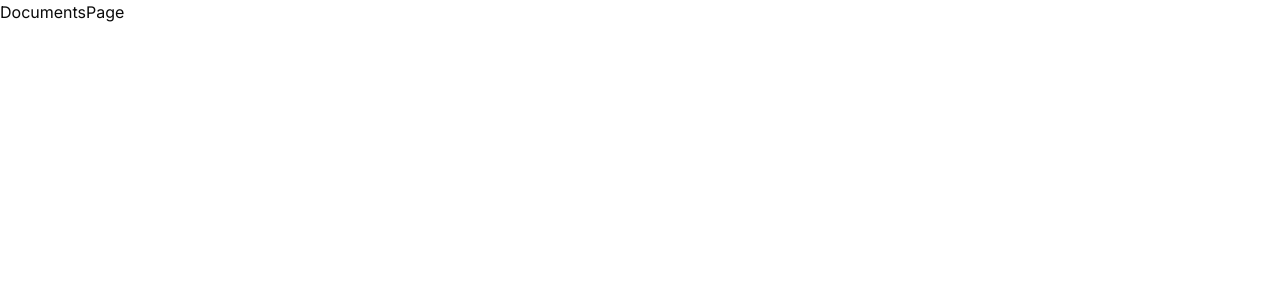
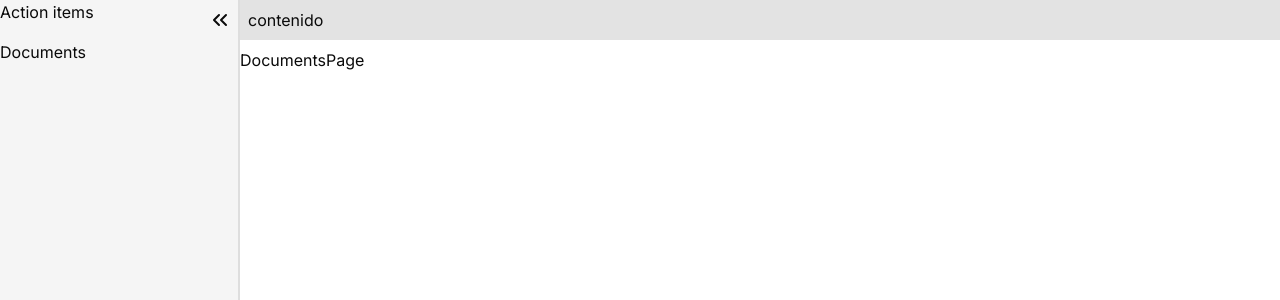
Before and after one commit to ProjectXfire/notion-clone, a Next.js app: page /documents in a window 1280 px wide. Shown: the top 300 px of the page. Built offline with nearby package versions, Linux system fonts and the light colour scheme; no server answers.

Commit message:
add: sidebar & navbar ui

```diff
--- a/app/(workspace)/(routes)/documents/page.tsx
+++ b/app/(workspace)/(routes)/documents/page.tsx
@@ -1,4 +1,8 @@
+// import { auth } from '@clerk/nextjs';
+
 function DocumentsPage(): JSX.Element {
-  return <div>DocumentsPage</div>;
+  // const { userId } = auth();
+
+  return <div className='mt-12'>DocumentsPage</div>;
 }
 export default DocumentsPage;
--- /dev/null
+++ b/app/(workspace)/_components/Navigation/Navigation.module.css
@@ -0,0 +1,86 @@
+.navigation {
+  width: 240px;
+  height: 100%;
+  display: flex;
+  flex-direction: column;
+  position: relative;
+  background-color: hsl(var(--secondary));
+  z-index: 51;
+  box-sizing: border-box;
+  overflow-y: auto;
+}
+
+.navigation--mobile {
+  width: 0;
+}
+
+.navigation--reseting {
+  transition: all ease-in-out 300ms;
+}
+
+.navigation__close {
+  width: 1.5rem;
+  height: 1.5rem;
+  position: absolute;
+  top: 0.5rem;
+  right: 0.5rem;
+  border-radius: 0.5rem;
+  opacity: 0;
+  transition: opacity 300ms;
+}
+
+.navigation__close--mobile {
+  opacity: 1;
+}
+
+.navigation__close:hover {
+  background-color: rgb(223, 223, 223);
+}
+
+.navigation__resize {
+  width: 2px;
+  height: 100%;
+  position: absolute;
+  right: 0;
+  opacity: 0;
+  background-color: hsl(var(--primary) / 0.1);
+  transition: opacity 300ms;
+  cursor: ew-resize;
+}
+
+.navigation:hover .navigation__close,
+.navigation:hover .navigation__resize {
+  opacity: 1;
+}
+
+.navbar {
+  width: calc(100% - 240px);
+  padding: 0.5rem 0.5rem;
+  position: absolute;
+  top: 0;
+  left: 240px;
+  z-index: 51;
+  background-color: rgb(227, 227, 227);
+  overflow: hidden;
+}
+
+.navbar--mobile {
+  width: 100%;
+  left: 0;
+}
+
+.navbar--reseting {
+  transition: all 300ms ease-in-out;
+}
+
+.navbar__content {
+  width: 100%;
+  background-color: transparent;
+}
+
+.navbar__content-open {
+  width: 1.5rem;
+  height: 1.5rem;
+  color: hsl(var(--muted-foreground));
+  cursor: pointer;
+}
--- /dev/null
+++ b/app/(workspace)/_components/Navigation/Navigation.tsx
@@ -0,0 +1,73 @@
+'use client';
+
+import { ChevronsLeft, MenuIcon } from 'lucide-react';
+import styles from './Navigation.module.css';
+import { useNavigation } from './useNavigation';
+import { useEffect, useState } from 'react';
+
+function Navigation(): JSX.Element {
+  const {
+    isMobile,
+    isResetting,
+    isCollapsed,
+    sidebarRef,
+    navbarRef,
+    handleMouseDown,
+    resetWidth,
+    collapse
+  } = useNavigation();
+
+  const [isMounted, setIsMounted] = useState(false);
+
+  useEffect(() => {
+    setIsMounted(true);
+  }, []);
+
+  if (!isMounted) return <></>;
+
+  return (
+    <>
+      <aside
+        className={`${styles.navigation} ${isMobile && styles['navigation--mobile']} ${
+          isResetting && styles['navigation--reseting']
+        }`}
+        ref={sidebarRef}
+      >
+        <div
+          role='button'
+          className={`dark:hover:bg-neutral-600 ${styles.navigation__close} ${
+            isMobile && styles['navigation__close--mobile']
+          }`}
+          onClick={collapse}
+        >
+          <ChevronsLeft className='w-6 h-6' />
+        </div>
+        <div>
+          <p>Action items</p>
+        </div>
+        <div className='mt-4'>
+          <p>Documents</p>
+        </div>
+        <div
+          className={styles.navigation__resize}
+          onMouseDown={handleMouseDown}
+          onClick={resetWidth}
+        />
+      </aside>
+      <div
+        className={`${styles.navbar} ${isMobile && styles['navbar--mobile']} ${
+          isResetting && styles['navbar--reseting']
+        }`}
+        ref={navbarRef}
+      >
+        <nav className={styles.navbar__content}>
+          {isCollapsed && (
+            <MenuIcon className={`${styles['navbar__content-open']}`} onClick={resetWidth} />
+          )}
+          contenido
+        </nav>
+      </div>
+    </>
+  );
+}
+export default Navigation;
--- /dev/null
+++ b/app/(workspace)/_components/Navigation/useNavigation.tsx
@@ -0,0 +1,112 @@
+import { useEffect, useRef, useState } from 'react';
+import { usePathname } from 'next/navigation';
+import { useMediaQuery } from 'usehooks-ts';
+
+interface INavigationReturn {
+  isResizingRef: React.MutableRefObject<boolean>;
+  sidebarRef: React.RefObject<HTMLElement>;
+  navbarRef: React.RefObject<HTMLDivElement>;
+  pathname: string;
+  isResetting: boolean;
+  isCollapsed: boolean;
+  isMobile: boolean;
+  handleMouseDown: (e: React.MouseEvent<HTMLDivElement, MouseEvent>) => void;
+  resetWidth: () => void;
+  collapse: () => void;
+}
+
+export function useNavigation(): INavigationReturn {
+  const isMobile = useMediaQuery('(max-width: 768px)');
+  const pathname = usePathname();
+
+  const isResizingRef = useRef(false);
+  const sidebarRef = useRef<React.ElementRef<'aside'>>(null);
+  const navbarRef = useRef<HTMLDivElement>(null);
+
+  const [isResetting, setIsResetting] = useState(false);
+  const [isCollapsed, setIsCollapsed] = useState(isMobile);
+
+  const handleMouseMove = (e: MouseEvent): void => {
+    if (!isResizingRef.current) return;
+    let newWidth = e.clientX;
+    if (newWidth < 240) newWidth = 240;
+    if (newWidth > 480) newWidth = 480;
+    if (sidebarRef.current !== null && navbarRef.current !== null) {
+      sidebarRef.current.style.width = `${newWidth}px`;
+      navbarRef.current.style.setProperty('left', `${newWidth}px`);
+      navbarRef.current.style.setProperty('width', `calc(100% - ${newWidth}px)`);
+    }
+  };
+
+  const handleMouseUp = (): void => {
+    isResizingRef.current = false;
+    document.removeEventListener('mousemove', handleMouseMove);
+    document.removeEventListener('mouseUp', handleMouseUp);
+  };
+
+  const handleMouseDown = (e: React.MouseEvent<HTMLDivElement, MouseEvent>): void => {
+    e.preventDefault();
+    e.stopPropagation();
+    isResizingRef.current = true;
+    document.addEventListener('mousemove', handleMouseMove);
+    document.addEventListener('mouseup', handleMouseUp);
+  };
+
+  const resetWidth = (): void => {
+    if (sidebarRef.current !== null && navbarRef.current !== null) {
+      setIsCollapsed(false);
+      setIsResetting(true);
+      sidebarRef.current.style.width = isMobile ? '100%' : '240px';
+      navbarRef.current.style.setProperty('width', isMobile ? '0' : 'calc(100% - 240px)');
+      navbarRef.current.style.setProperty('left', isMobile ? '100%' : '240px');
+      navbarRef.current.style.padding = isMobile && isCollapsed ? '0' : '0.5rem 0.5rem';
+      setTimeout(() => {
+        setIsResetting(false);
+      }, 300);
+    }
+  };
+
+  const collapse = (): void => {
+    if (sidebarRef.current !== null && navbarRef.current !== null) {
+      setIsCollapsed(true);
+      setIsResetting(true);
+      sidebarRef.current.style.width = '0px';
+      navbarRef.current.style.width = '100%';
+      navbarRef.current.style.left = '0';
+      navbarRef.current.style.padding = '0.5rem 0.5rem';
+      setTimeout(() => {
+        setIsResetting(false);
+      }, 300);
+    }
+  };
+
+  useEffect(() => {
+    if (isMobile) {
+      collapse();
+    } else {
+      resetWidth();
+    }
+  }, [isMobile]);
+
+  useEffect(() => {
+    if (isMobile) {
+      collapse();
+    }
+  }, [isMobile, pathname]);
+
+  return {
+    // Constants
+    isResizingRef,
+    sidebarRef,
+    navbarRef,
+    // States
+    isMobile,
+    pathname,
+    isResetting,
+    isCollapsed,
+    // Actions
+    handleMouseDown,
+    resetWidth,
+    collapse
+  };
+}
--- /dev/null
+++ b/app/(workspace)/_components/index.ts
@@ -0,0 +1 @@
+export { default as Navigation } from './Navigation/Navigation';
--- /dev/null
+++ b/app/(workspace)/layout.tsx
@@ -0,0 +1,15 @@
+import { Navigation } from './_components';
+
+interface Props {
+  children: React.ReactNode;
+}
+
+function WorkspaceLayout({ children }: Props): JSX.Element {
+  return (
+    <div className='h-full flex dark:bg-[#1F1F1F]'>
+      <Navigation />
+      <main className='flex-1 h-full overflow-y-auto'>{children}</main>
+    </div>
+  );
+}
+export default WorkspaceLayout;
--- a/app/globals.css
+++ b/app/globals.css
@@ -64,3 +64,18 @@ body,
     @apply bg-background text-foreground;
   }
 }
+
+::-webkit-scrollbar {
+  width: 8px;
+  height: 8px;
+}
+::-webkit-scrollbar-track {
+  background: white;
+}
+::-webkit-scrollbar-thumb {
+  background: gray;
+  border-radius: 8px;
+}
+::-webkit-scrollbar-track {
+  border-radius: 4px;
+}
--- a/package.json
+++ b/package.json
@@ -10,6 +10,7 @@
   },
   "dependencies": {
     "@clerk/clerk-react": "^4.26.4",
+    "@clerk/nextjs": "^4.25.4",
     "@radix-ui/react-dropdown-menu": "^2.0.6",
     "@radix-ui/react-slot": "^1.0.2",
     "class-variance-authority": "^0.7.0",
@@ -21,7 +22,8 @@
     "react": "^18",
     "react-dom": "^18",
     "tailwind-merge": "^1.14.0",
-    "tailwindcss-animate": "^1.0.7"
+    "tailwindcss-animate": "^1.0.7",
+    "usehooks-ts": "^2.9.1"
   },
   "devDependencies": {
     "@types/node": "^20",
```
Also changed, not shown: middleware.ts (added, +7 -0 lines), 1 other file (tests, documents, lock files or other folders).
